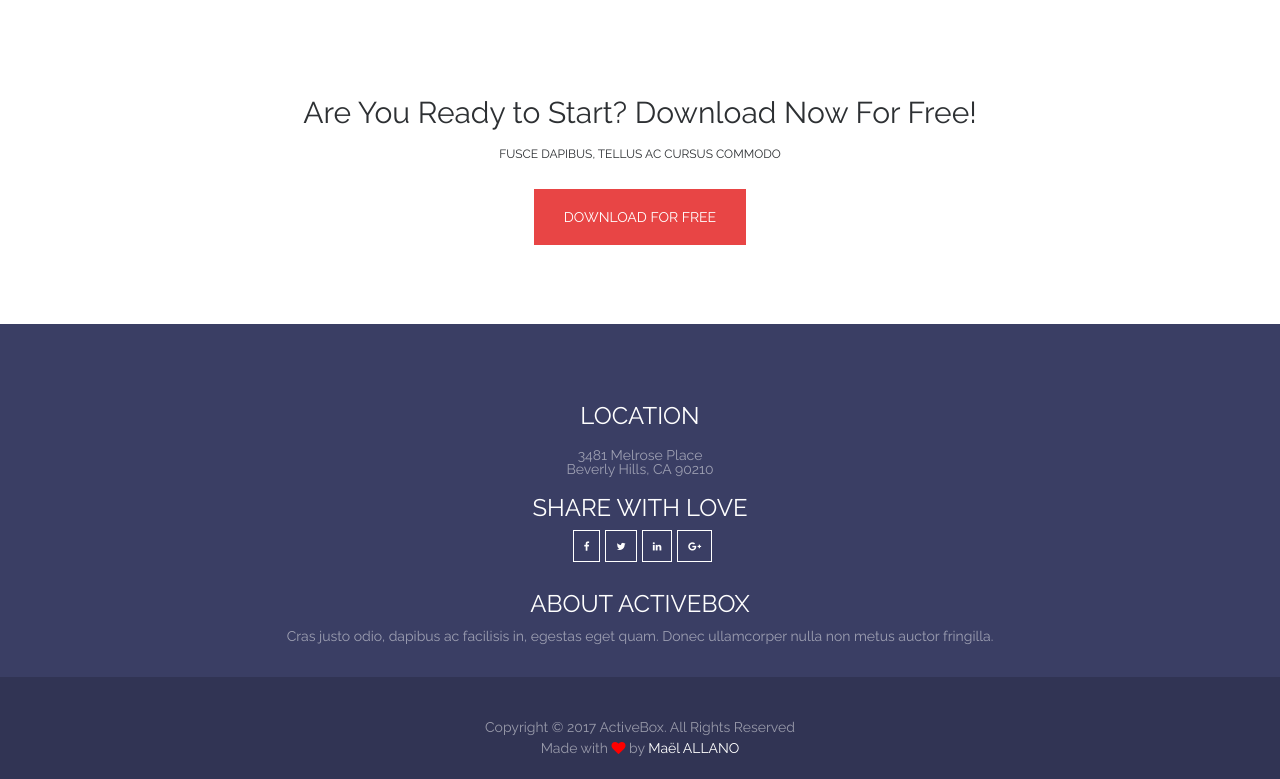
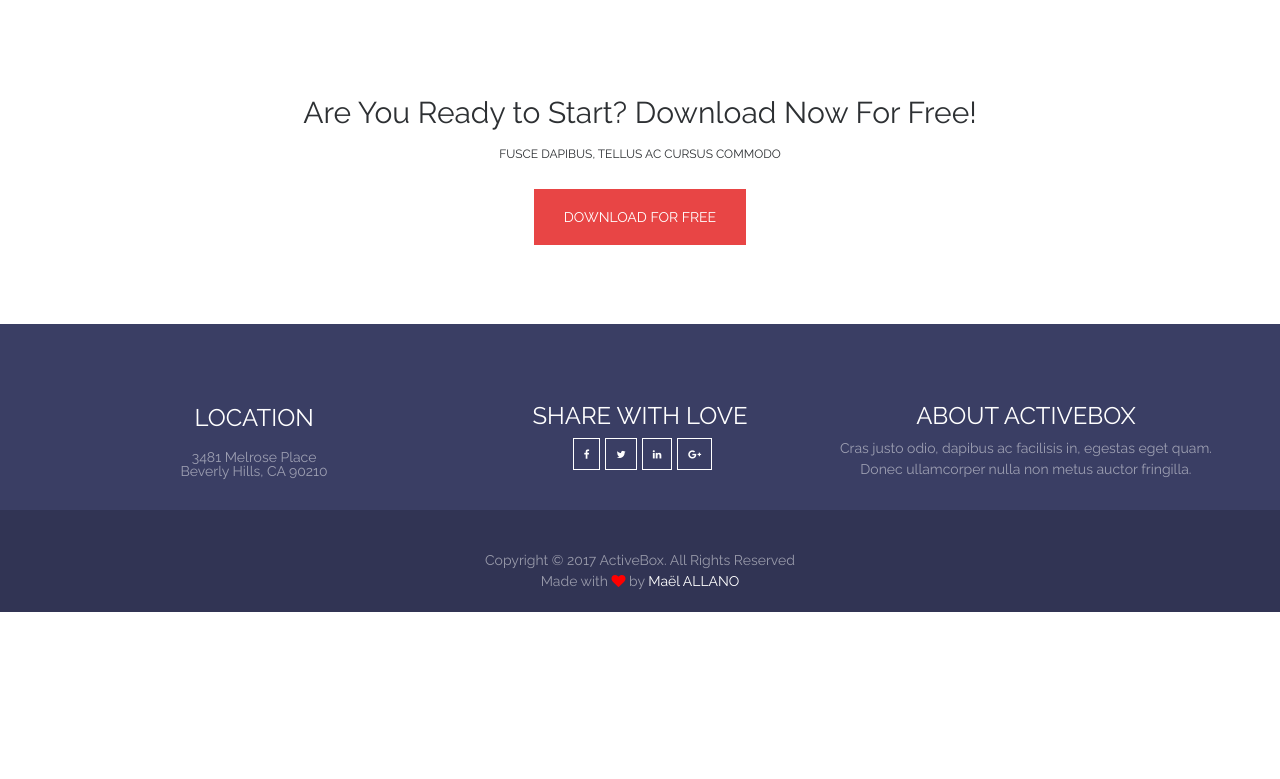
Before and after one commit to maelallano/active_box, a React (Create React App) app: page / in a window 1280 px wide. Shown: the part 2913-3692 px from the top of the page. After the commit the page ends 3525 px from the top, so only its background shows below. Built offline with nearby package versions, Linux system fonts and the light colour scheme.

Commit message:
burger menu done

```diff
--- a/src/components/Footer/Footer.css
+++ b/src/components/Footer/Footer.css
@@ -7,6 +7,10 @@
 .infoFlex {
     width: 90%;
     margin: 0 auto;
+    display: flex;
+    flex-direction: column;
+    justify-content: space-between;
+    align-items: center;
 }
 .locationTitle {
     font-size: 2.4rem;
@@ -70,6 +74,14 @@
 }
 
 /* ---- Media queries ---- */
+@media (min-width: 1024px) {
+    .infoFlex {
+        flex-direction: row;
+    }
+    .infoFlex div {
+        width: 33%;
+    }
+}
 @media (min-width: 1200px) {
     .footerContainer {
         margin-top: 10rem;
--- a/src/components/Header/Header.js
+++ b/src/components/Header/Header.js
@@ -2,17 +2,31 @@ import React, {Component} from "react";
 import './Header.css';
 
 export default class Header extends Component {
+    constructor(props) {
+        super(props);
+        this.state = {
+            bgMenu: 0,
+        };
+    }
+
+    toggleBgMenu = () => {
+        this.setState({
+            bgMenu: !this.state.bgMenu,
+        })
+    }
 
     render() {
+        const bgMenu = this.state.bgMenu ? "nav-list closeBurger" : "nav-list";
+
 		return (
             <header className="header">
                 <div className="logo">
                     <a href="#" className="logo-title"><span className="grey-text">Active</span>Box</a>
-                    <div className="burger burgerPosition">
+                    <div className="burger burgerPosition" onClick={this.toggleBgMenu}>
                         <span className="burger-menu"></span>
                     </div>
 
-                    <div className="nav-list">
+                    <div className={bgMenu}>
                         <ul>
                             <a href="" className="listItem"><li className="list">features</li></a>
                             <a href="" className="listItem"><li className="list">works</li></a>
```
